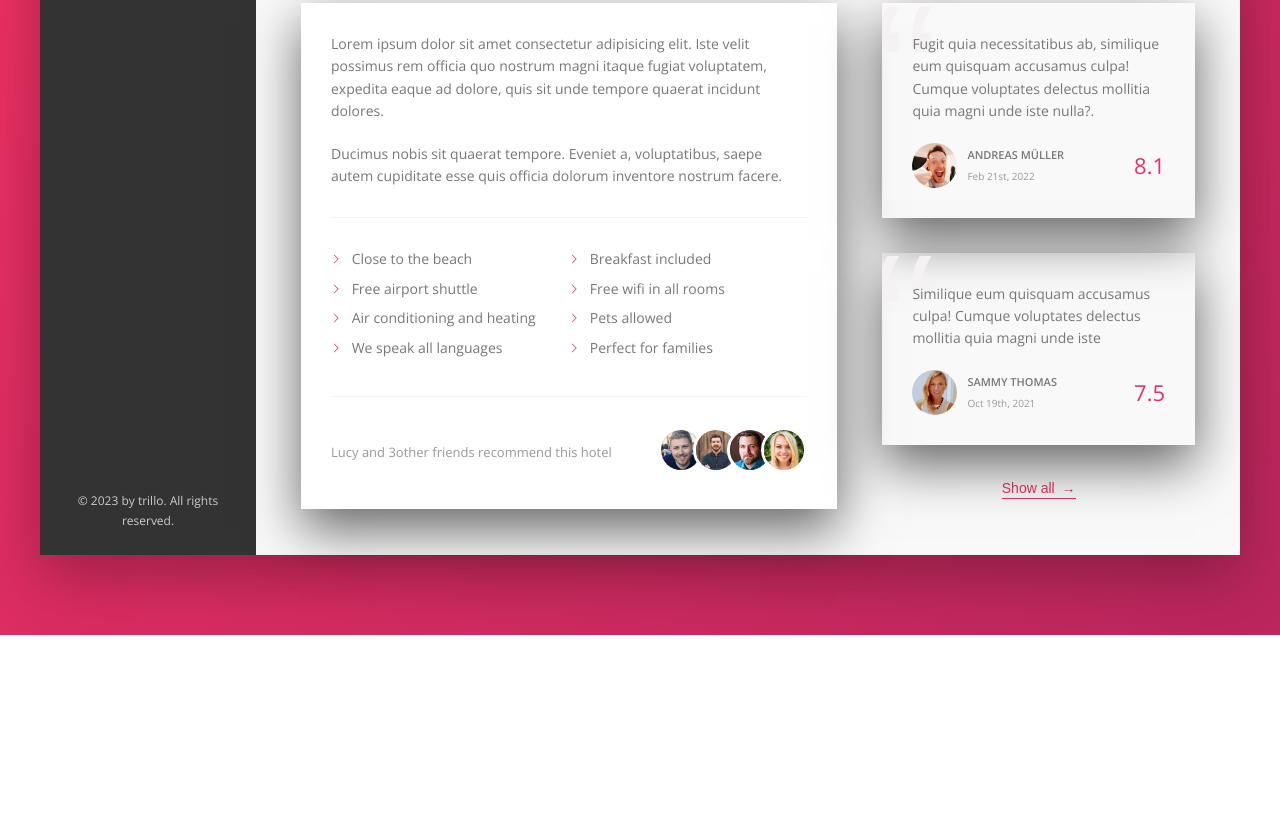
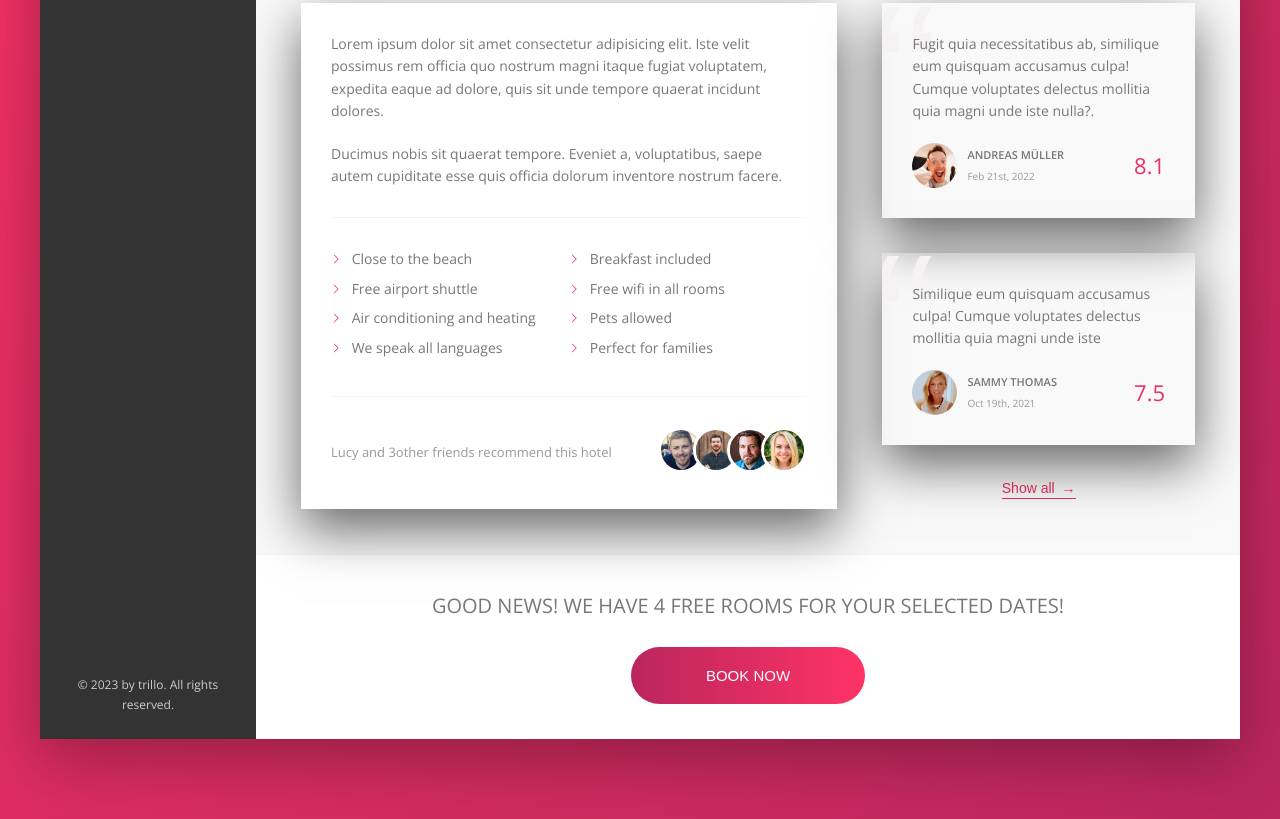
Before and after one commit to Saeadyou/Trillo, a website: page index.html in a window 1280 px wide. Shown: the part 641-1460 px from the top of the page. Before the commit the page ends 1276 px from the top, so only its background shows below. Drawn offline with nearby package versions, Linux system fonts and the light colour scheme.

Commit message:
Added CTA section

```diff
--- a/index.html
+++ b/index.html
@@ -230,6 +230,15 @@
                 <button class="btn-inline">Show all <span>&rarr;</span></button>
               </figure>
             </div>
+            <div class="cta">
+              <h2 class="cta__book-now">
+                Good news! We have 4 free rooms for your selected dates!
+              </h2>
+              <Button class="btn">
+                <span class="btn__visible">Book now</span>
+                <span class="btn__invisible">Only 4 rooms left</span>
+              </Button>
+            </div>
           </main>
         </div>
       </div>
--- a/sass/_component.scss
+++ b/sass/_component.scss
@@ -374,7 +374,7 @@
 }
 
 /////////////////////////////////////////
-// REVIEWs
+// REVIEWS
 .review {
   position: relative;
   box-shadow: var(--shadow-light);
@@ -437,5 +437,72 @@
   }
 }
 
-.bbb {
+/////////////////////////////////////////
+// CALL TO ACTION
+.cta {
+  padding: 3.5rem 0;
+  text-align: center;
+
+  &__book-now {
+    font-size: 2rem;
+    font-weight: 300;
+    text-transform: uppercase;
+    margin-bottom: 2.5rem;
+  }
 }
+
+.btn {
+  font-size: 1.5rem;
+  font-weight: 300;
+  text-transform: uppercase;
+  border-radius: 100px;
+  border: none;
+  color: #fff;
+  background-image: linear-gradient(
+    to right,
+    var(--color-primary-dark),
+    var(--color-primary-light)
+  );
+  cursor: pointer;
+  position: relative;
+  overflow: hidden;
+
+  & > * {
+    display: inline-block;
+    height: 100%;
+    width: 100%;
+    transition: all 0.2s;
+  }
+
+  &__visible {
+    padding: 2rem 7.5rem;
+  }
+
+  &__invisible {
+    position: absolute;
+    padding: 2rem 0;
+    left: 0;
+    top: -100%;
+  }
+
+  &:hover {
+    background-image: linear-gradient(
+      to left,
+      var(--color-primary-dark),
+      var(--color-primary-light)
+    );
+  }
+
+  &:hover &__visible {
+    transform: translateY(100%);
+  }
+
+  &:hover &__invisible {
+    top: 0;
+  }
+
+  &:focus {
+    outline: none;
+    animation: pulsate 1s infinite;
+  }
+}
```
Also changed, not shown: assets/css/main.css, css/style.css.
